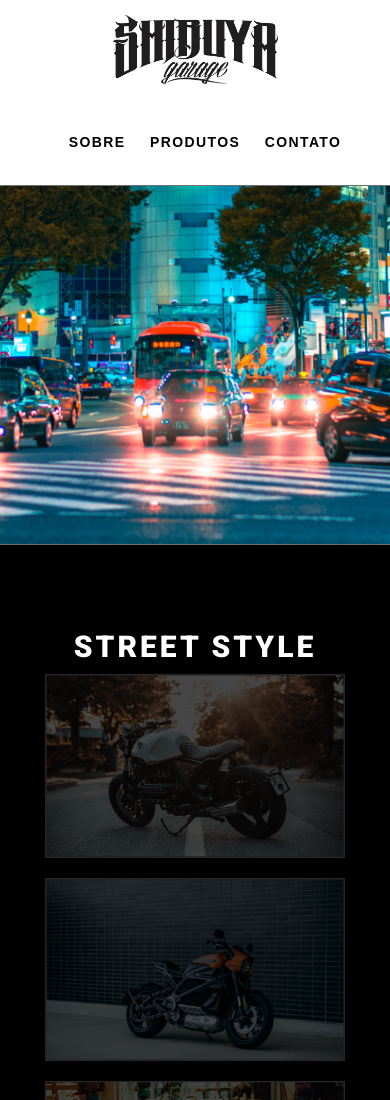
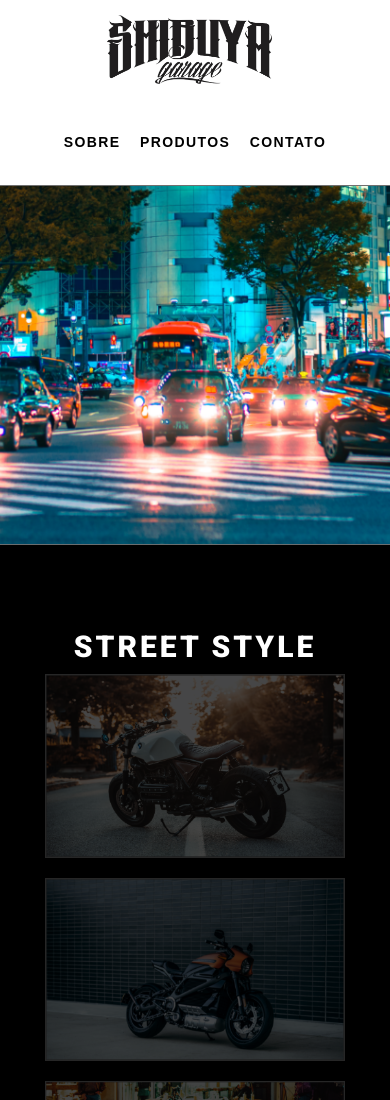
Before and after one commit to Stack-Peter/Shibuya-Garage-LV01, a plain HTML site: page produtos.html in a window 390 px wide. Shown: the top 1100 px of the page. Drawn offline with Linux system fonts and the light colour scheme.

Commit message:
Update style-prod.css

```diff
--- a/assets/css/style-prod.css
+++ b/assets/css/style-prod.css
@@ -240,11 +240,19 @@ body {
   }
 
   .logo {
-    margin-left: 68px;
+    margin-left: 62px;
   }
 
   .list {
     text-align: center;
+  }
+
+  .list ul li {
+    margin-left: 0px;
+  }
+  .list ul li:nth-child(2) {
+    margin-left: 15px;
+    margin-right: 15px;
   }
 
   .intro-prod h2 {
```
